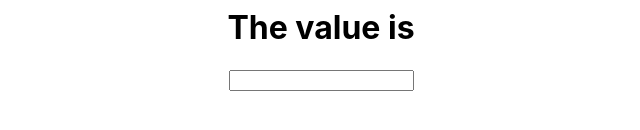
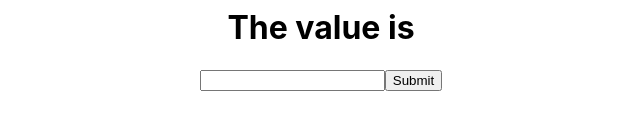
Before and after one commit to shivamvora/React-Hooks, a React (Create React App) app: page / in a window 1280 px wide. Shown: the part 238-368 px from the top of the page, without its empty margins (319-959 px from the left). Built offline with nearby package versions, Linux system fonts and the light colour scheme.

Commit message:
value reset button added

```diff
--- a/src/SimpleFormHook.js
+++ b/src/SimpleFormHook.js
@@ -10,7 +10,9 @@ function SimpleFormHook() {
         <div>
             <h1>The value is {email}</h1>
             <input type="text" value={email} onChange={handleChange}/>
+            <button onClick={()=>{setEmail("");}}>Submit</button>
         </div>
+
     )
 }
 
```
